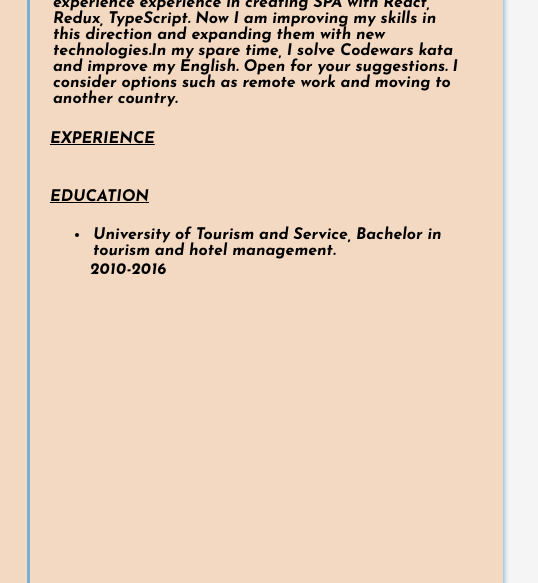
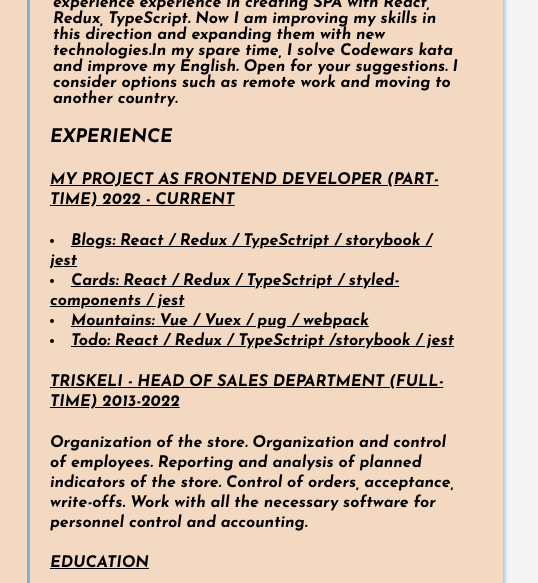
Before and after one commit to idogmat/rsschool-cv, a plain HTML site: page index.html in a window 1280 px wide. Shown: the part 131-714 px from the top of the page, 537-1075 px from the left. Drawn offline with Linux system fonts and the light colour scheme.

Commit message:
feat:add experience and education blocks

```diff
--- a/index.html
+++ b/index.html
@@ -55,7 +55,21 @@
                 work and moving to another country.</p>
             </div>
             <div class="experience">
-                <h4>EXPERIENCE</h4>
+                <h3>EXPERIENCE</h3>
+                <h4>MY PROJECT AS FRONTEND DEVELOPER
+                    (PART-TIME) 2022 - current</h4>
+                <li><a href="https://github.com/idogmat/blog-project">Blogs: React / Redux / TypeSctript / storybook / jest </a></li>
+                <li><a href="https://idogmat.github.io/card/">Cards: React / Redux / TypeSctript / styled-components / jest </a></li>
+                <li><a href="idogmat.github.io/Mountains/">Mountains: Vue / Vuex / pug / webpack</a></li>
+                <li><a href="idogmat.github.io/todo-list-ts/">Todo: React / Redux / TypeSctript /storybook / jest </a></li>
+                <h4>TRISKELI - Head Of Sales Department (FULL-TIME) 2013-2022</h4>
+
+                Organization of the store.
+                Organization and control of employees.
+                Reporting and analysis of planned indicators of the store.
+                Control of orders, acceptance, write-offs.
+                Work with all the necessary software for personnel
+                control and accounting.
 
             </div>
             <div class="education">
--- a/style.css
+++ b/style.css
@@ -77,7 +77,7 @@ body{
 
 }
 .experience{
-
+    line-height: 20px;
 }
 .education{
 
```
